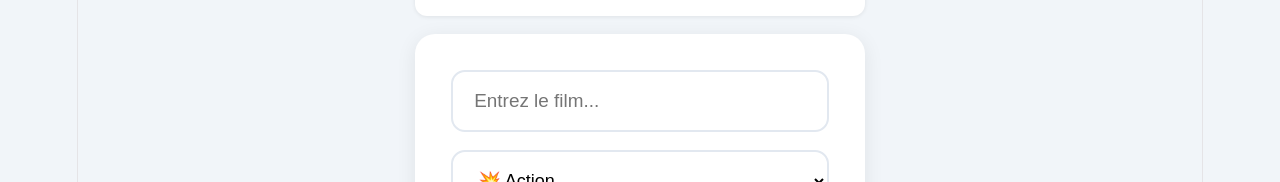
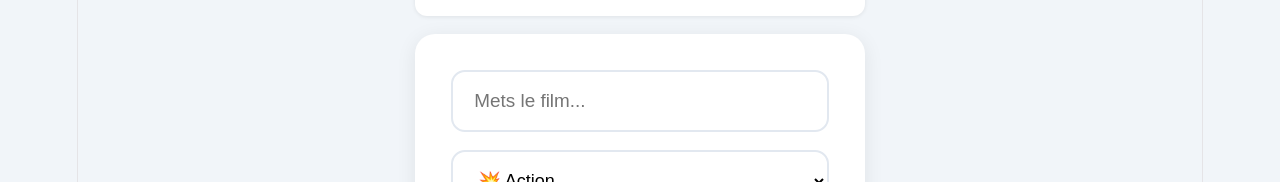
Before and after one commit to nonody08/moviestep, a React (Vite) app: page / in a window 1280 px wide. Shown: the part 217-399 px from the top of the page. Built offline with nearby package versions, Linux system fonts and the light colour scheme.

Commit message:
modification du placeholder

```diff
--- a/src/components/TaskForm.jsx
+++ b/src/components/TaskForm.jsx
@@ -18,7 +18,7 @@ function FilmForm({ onAdd }) {
     <form className="task-form" onSubmit={handleSubmit}>
       <input
         type="text"
-        placeholder="Entrez le film..."
+        placeholder="Mets le film..."
         value={titre}
         onChange={(e) => setTitre(e.target.value)}
       />
```
